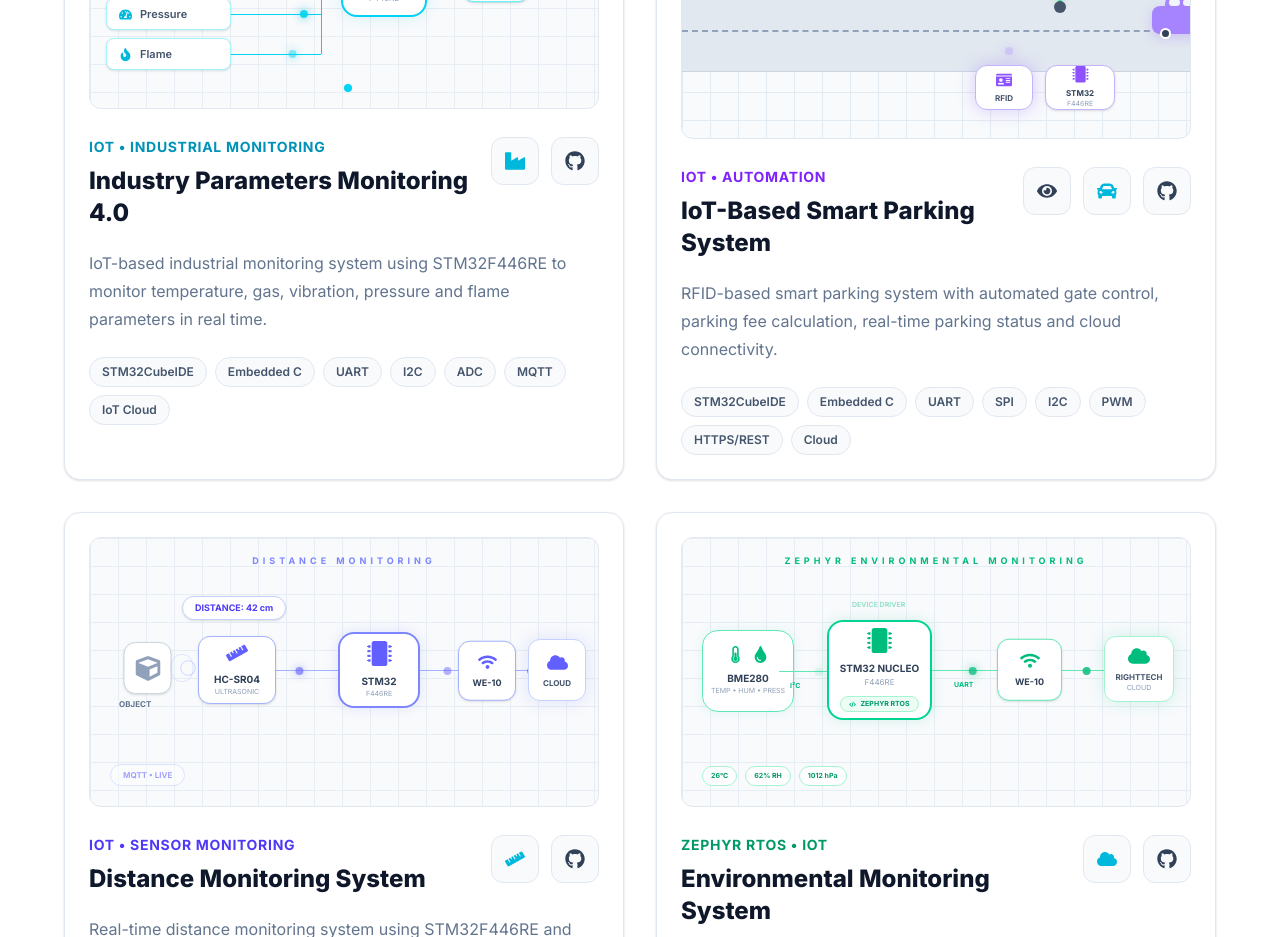
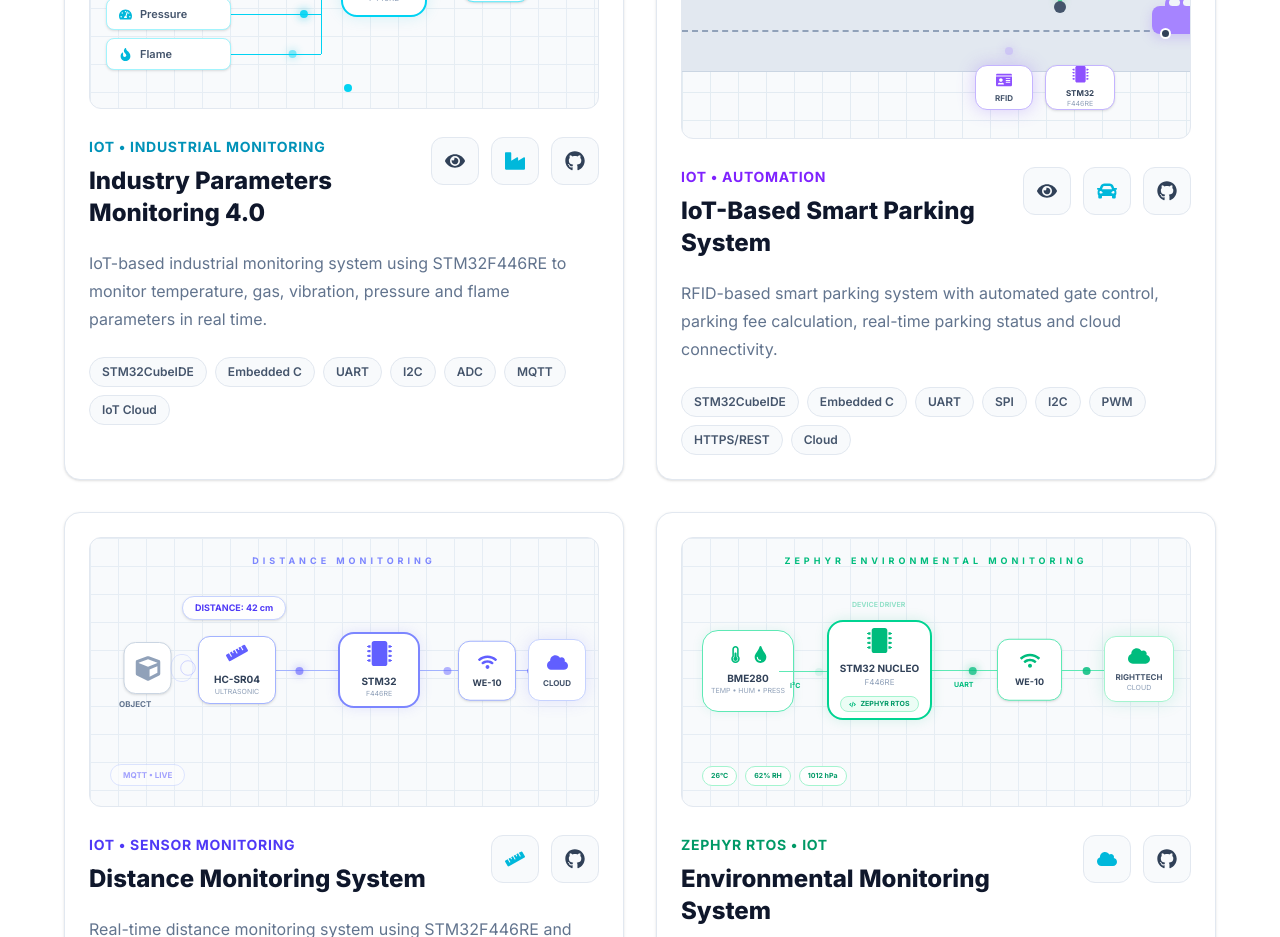
Before and after one commit to dokulamohitkumar-blip/portfolio, a React (Vite) app: page / in a window 1280 px wide. Shown: the part 2860-3797 px from the top of the page. Built offline with nearby package versions, Linux system fonts and the light colour scheme.

Commit message:
Portfolio

```diff
--- a/src/components/Projects.jsx
+++ b/src/components/Projects.jsx
@@ -21,9 +21,12 @@ import ZephyrAnimation from "./ZephyrAnimation";
 const projects = [
   {
     title: "Industry Parameters Monitoring 4.0",
-    type: "IoT • Industrial Monitoring",
+type: "IoT • Industrial Monitoring",
 
-      github: "https://github.com/dokulamohitkumar-blip/Industry-Parameters-Monitoring-4.0",
+github: "https://github.com/dokulamohitkumar-blip/Industry-Parameters-Monitoring-4.0",
+
+video:
+  "https://res.cloudinary.com/vriw1jo5/video/upload/v1788971728/Video.mp4",
 
 
     description:
```
